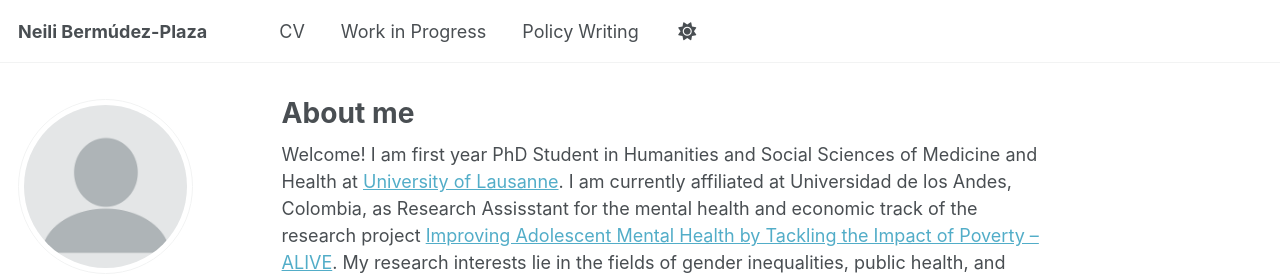
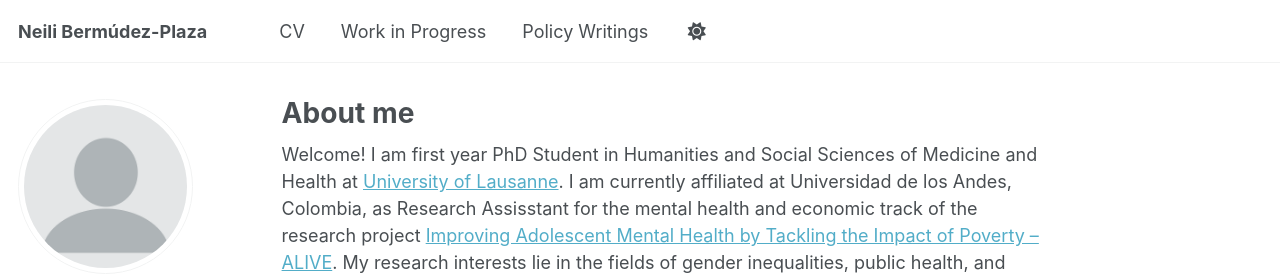
Before and after one commit to ncbermudez/ncbermudez.github.io, a Jekyll site: the page built from _pages/about.md, in a window 1280 px wide. Shown: the top 275 px of the page. Built offline with Jekyll 4.4.1, drawn with Linux system fonts in a browser that asks for light colours; some web fonts are replaced; a script bundle is joined from its source files by our own code; library files that are not in the unit come from our copies.

Commit message:
Update navigation.yml

```diff
--- a/_data/navigation.yml
+++ b/_data/navigation.yml
@@ -12,10 +12,10 @@
     url: /cv/
 
   - title: "Work in Progress"
-    url: /publications/
+    url: /workinprogress/
 
-  - title: "Policy Writing"
-    url: /year-archive/
+  - title: "Policy Writings"
+    url: /policywritings/
 
   #  - title: "Talks"
   #   url: /talks/
```
